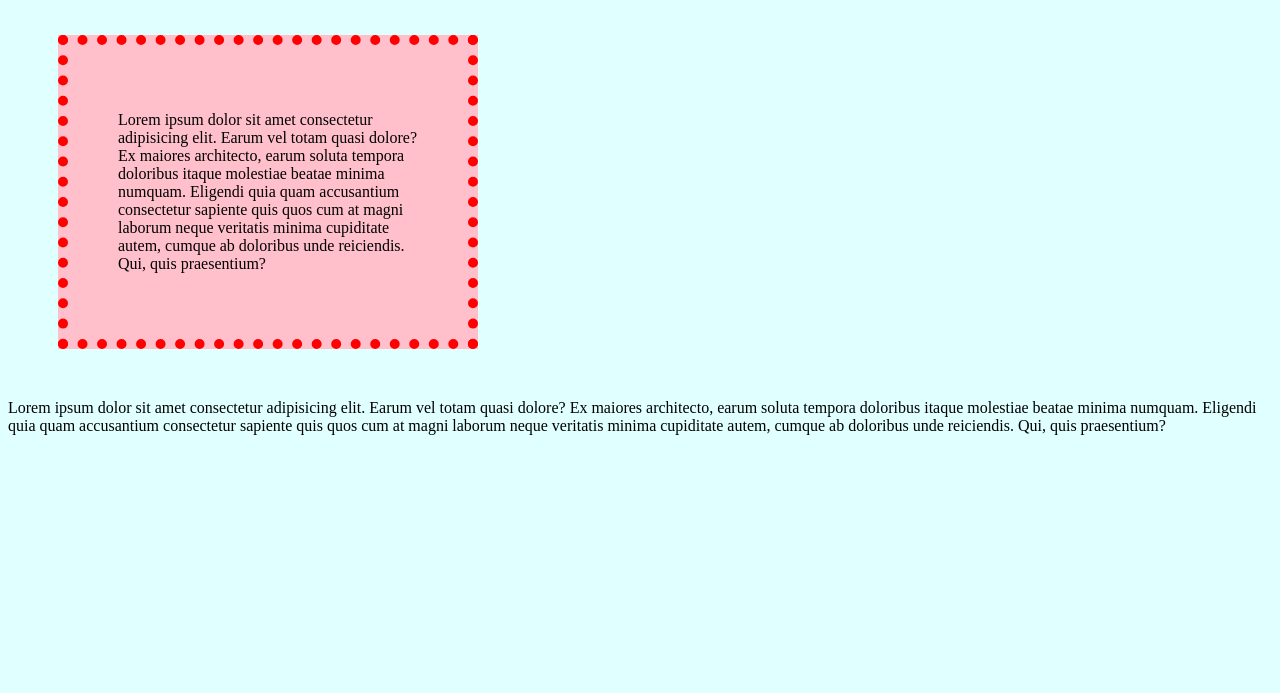
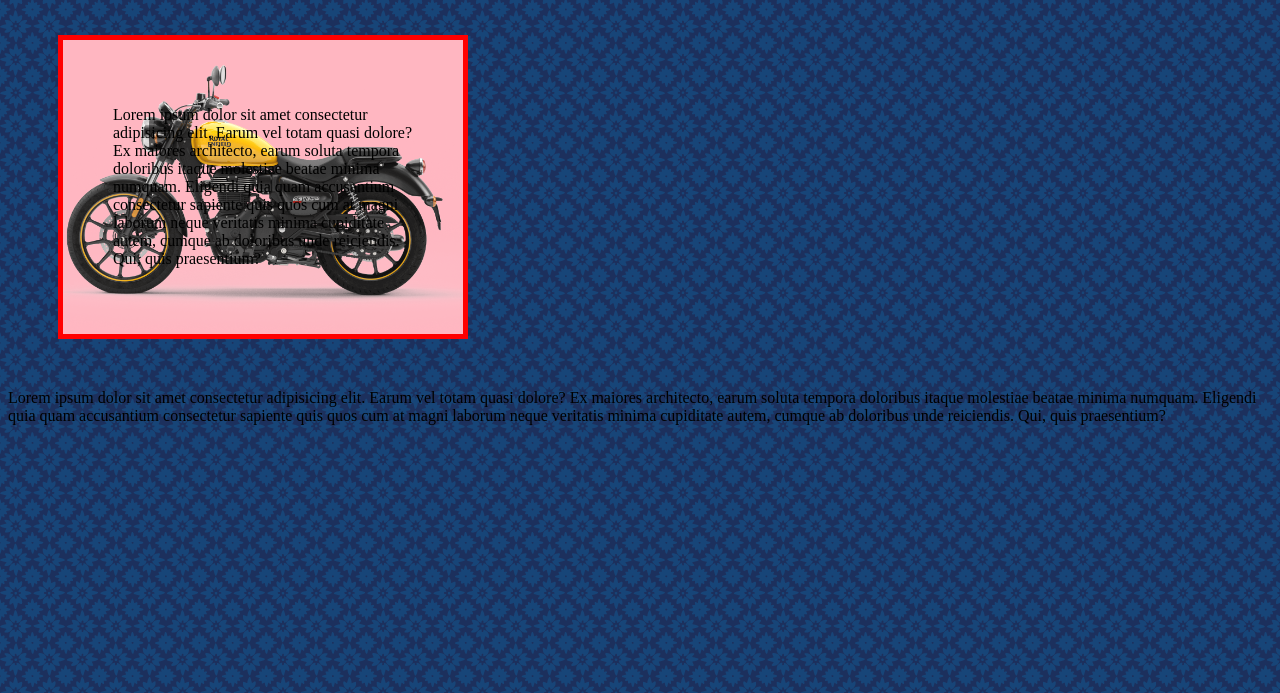
Before and after one commit to mangalam122/HTML_BEGIN, a plain HTML site: page cssboxmodel.html in a window 1280 px wide. Shown: the part 107-800 px from the top of the page. Drawn offline with Linux system fonts and the light colour scheme.

Commit message:
learned about the background image insertion

```diff
--- a/css/style.css
+++ b/css/style.css
@@ -1,6 +1,7 @@
 body{
     background-color: lightcyan;
     color:white;
+    background-image:url(../images/flower.png)
 
 }
 p {
@@ -52,11 +53,16 @@ span{
 */
 
 .box{
-    background-color: pink;
+
+    background-image: url(../images/hello.png);
     width:300px;
     margin:50px;
-    border:10px solid red;
-    border-style:dotted;
+    border:5px solid red;
+    background-repeat:repeat-x ;
+    background-size:cover;
+    background-position:center;
+
+
     padding:50px;
 
 }
```
Also changed, not shown: backgroundimage.html (added, +17 -0 lines), index.html (+6 -3 lines), images/flower.png (added).
